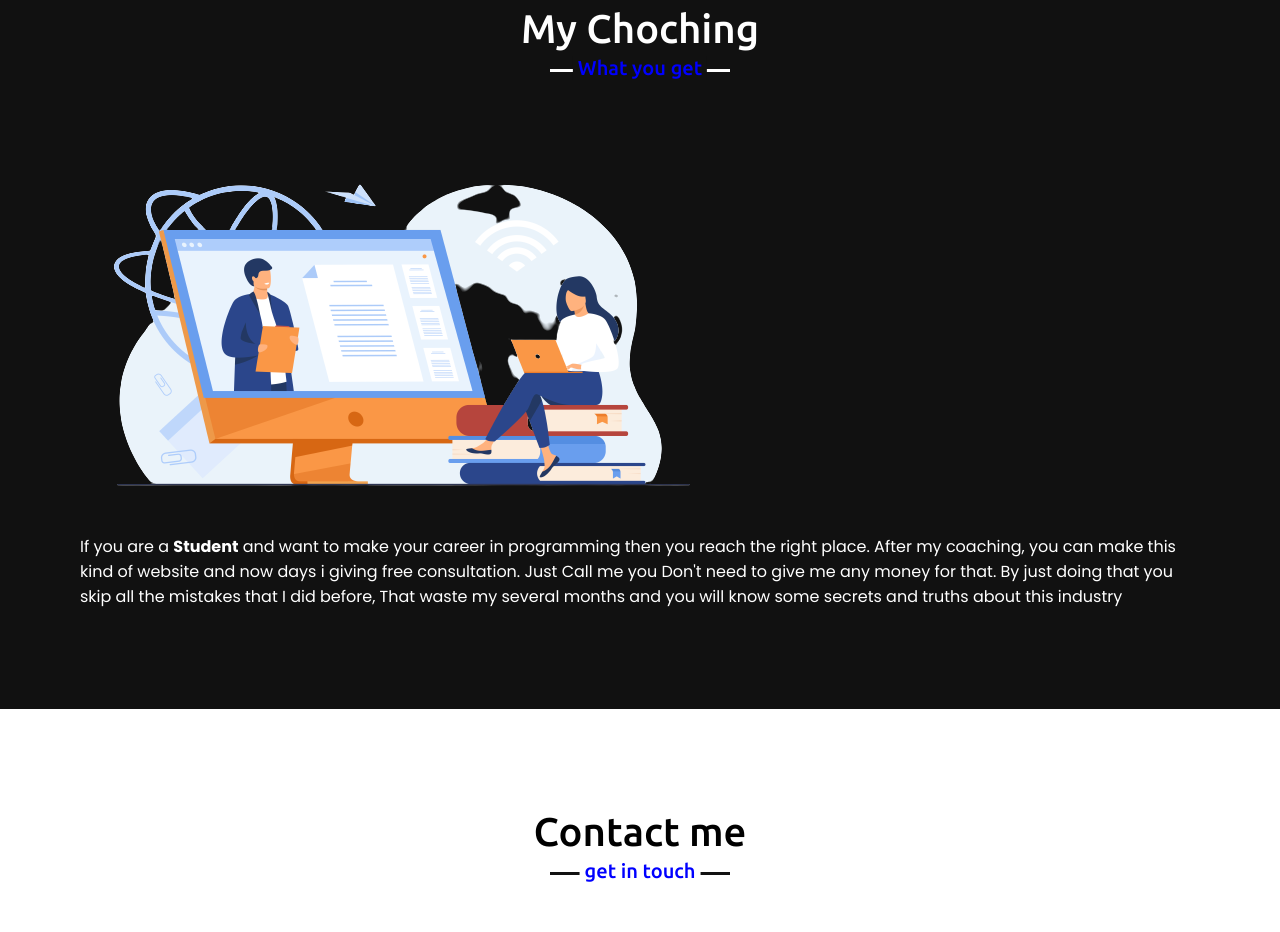
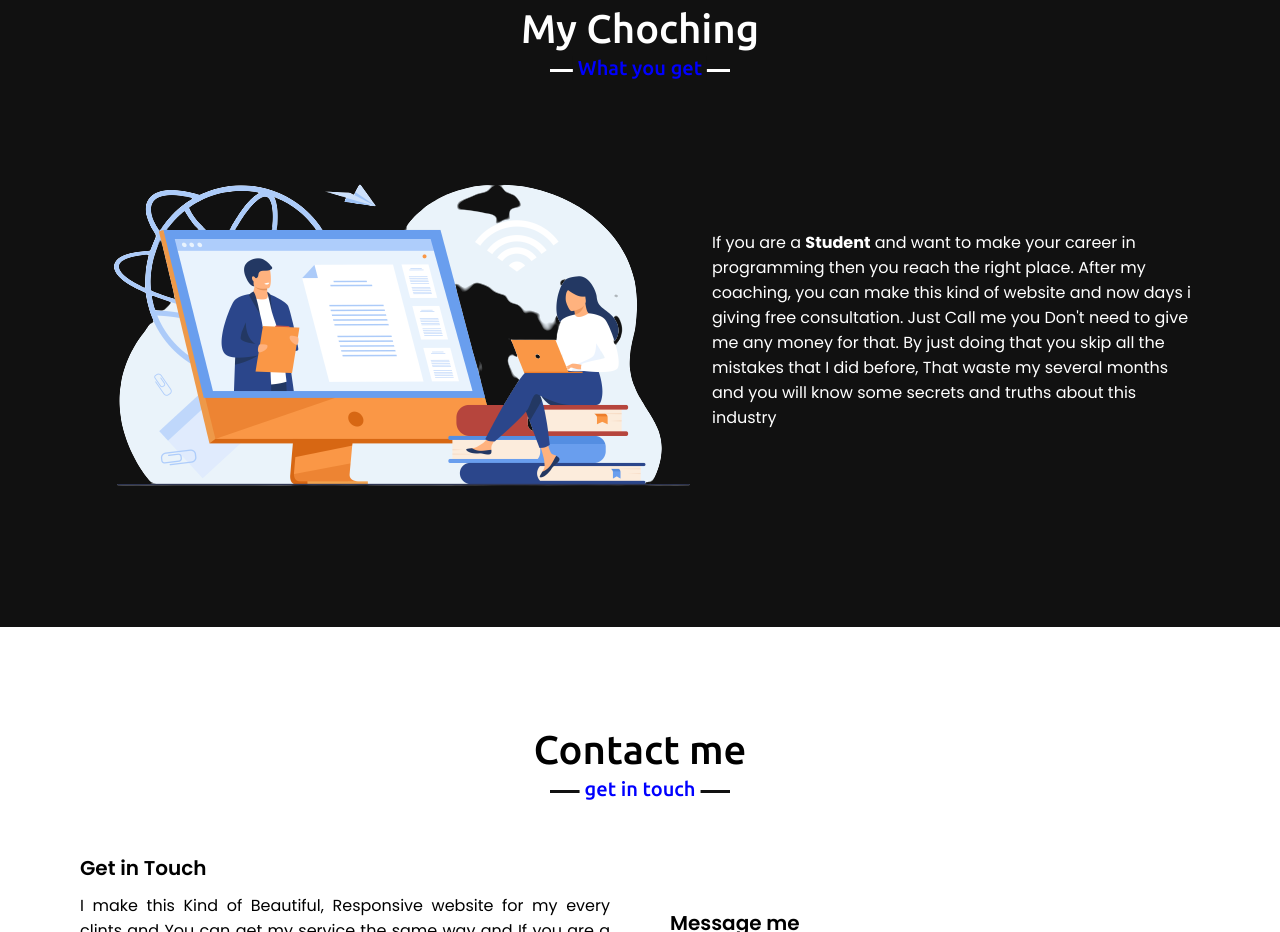
Before and after one commit to reo127/rohanmalo, a plain HTML site: page index.html in a window 1280 px wide. Shown: the part 2760-3692 px from the top of the page. Drawn offline with nearby package versions, Linux system fonts and the light colour scheme.

Commit message:
fix choching section -> 1) make the content in aline manner, 2) make this same porsion responseve

```diff
--- a/index.html
+++ b/index.html
@@ -159,18 +159,18 @@
         <div class="max-width">
             <h2 class="title">My Choching</h2>
             <div class="teaching" id="rohan">
-                <div class="column left">
+                <!-- <div class="column left"> -->
                     <img src="images/t.png" id="teach">
-                </div>
-                <div class="column right">
-                    <p> If you are a <b>Student</b> and want to make your career in
+                <!-- </div> -->
+                <!-- <div class="column right"> -->
+                    <p id="techPara"> If you are a <b>Student</b> and want to make your career in
                         programming then you reach the right place. After my coaching, you can make this kind of website
                         and now days i giving free consultation.
                         Just Call me you Don't need to give me any money for that. By just doing that you skip all the
                         mistakes that I did before, That waste my several months and you will know some secrets and
                         truths about
                         this industry </p>
-                </div>
+                <!-- </div> -->
             </div>
         </div>
     </section>
--- a/style.css
+++ b/style.css
@@ -378,6 +378,12 @@ section .title::after{
 .teams .title::after{
     content: "What you get";
 }
+
+.teams #rohan{
+    display: flex;
+    align-items: center;
+    justify-content: space-between;
+}
 .teams .carousel .card{
     background: #222;
     border-radius: 6px;
@@ -582,6 +588,10 @@ footer span a:hover{
     .max-width{
         padding: 0 50px;
     }
+
+    .teams #rohan{
+        display: block;
+    }
 }
 @media (max-width: 947px){
     .menu-btn{
```
